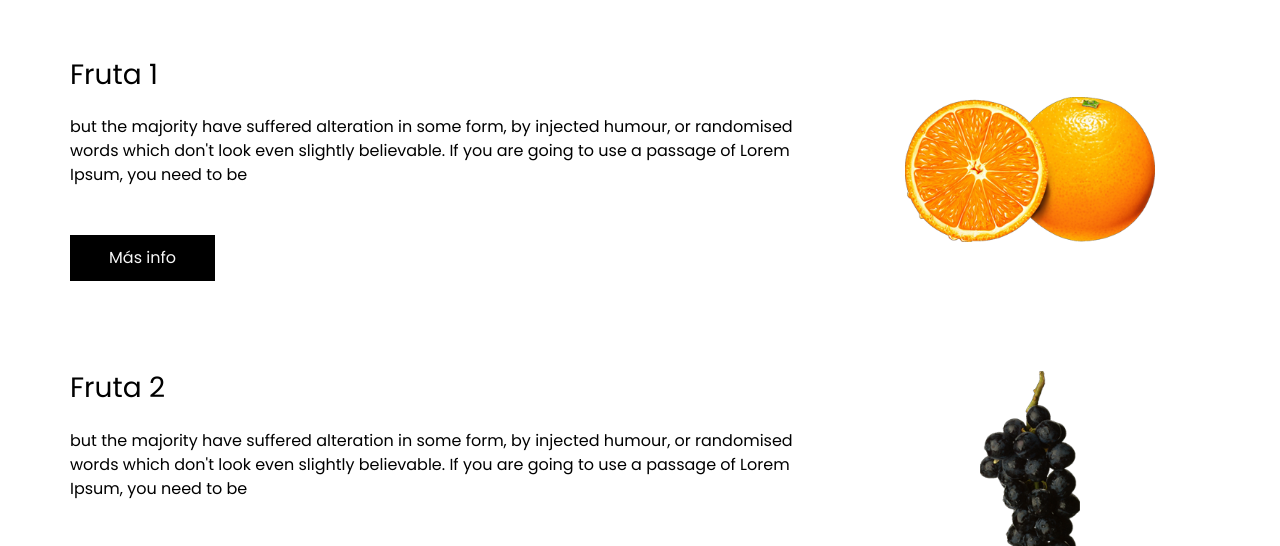
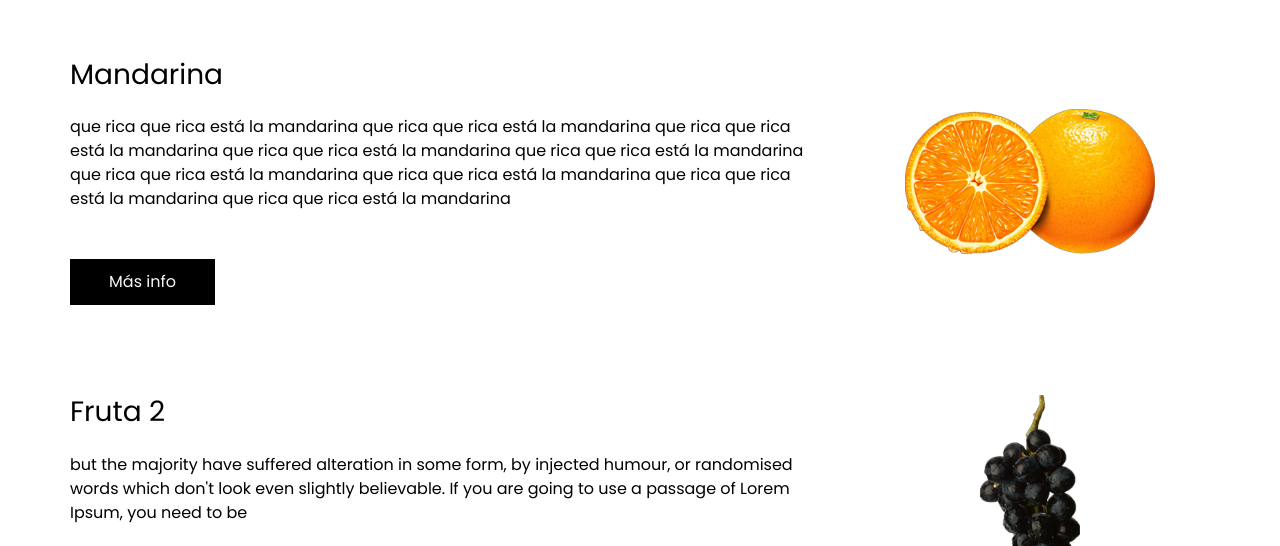
Before and after one commit to uxpruebascurso/tropiko, a plain HTML site: page fruit.html in a window 1280 px wide. Shown: the part 234-780 px from the top of the page. Drawn offline with nearby package versions, Linux system fonts and the light colour scheme.

Commit message:
Update fruit.html

```diff
--- a/fruit.html
+++ b/fruit.html
@@ -92,13 +92,10 @@
         <div class="col-md-8">
           <div class="fruit_detail-box">
             <h3>
-              Fruta 1
+              Mandarina
             </h3>
             <p class="mt-4 mb-5">
-              but the majority have suffered alteration in some form, by
-              injected humour, or randomised words which don't look even
-              slightly believable. If you are going to use a passage of Lorem
-              Ipsum, you need to be
+              que rica que rica está la mandarina  que rica que rica está la mandarina  que rica que rica está la mandarina  que rica que rica está la mandarina  que rica que rica está la mandarina  que rica que rica está la mandarina  que rica que rica está la mandarina  que rica que rica está la mandarina  que rica que rica está la mandarina
             </p>
             <div>
               <a href="" class="custom_dark-btn">
```
